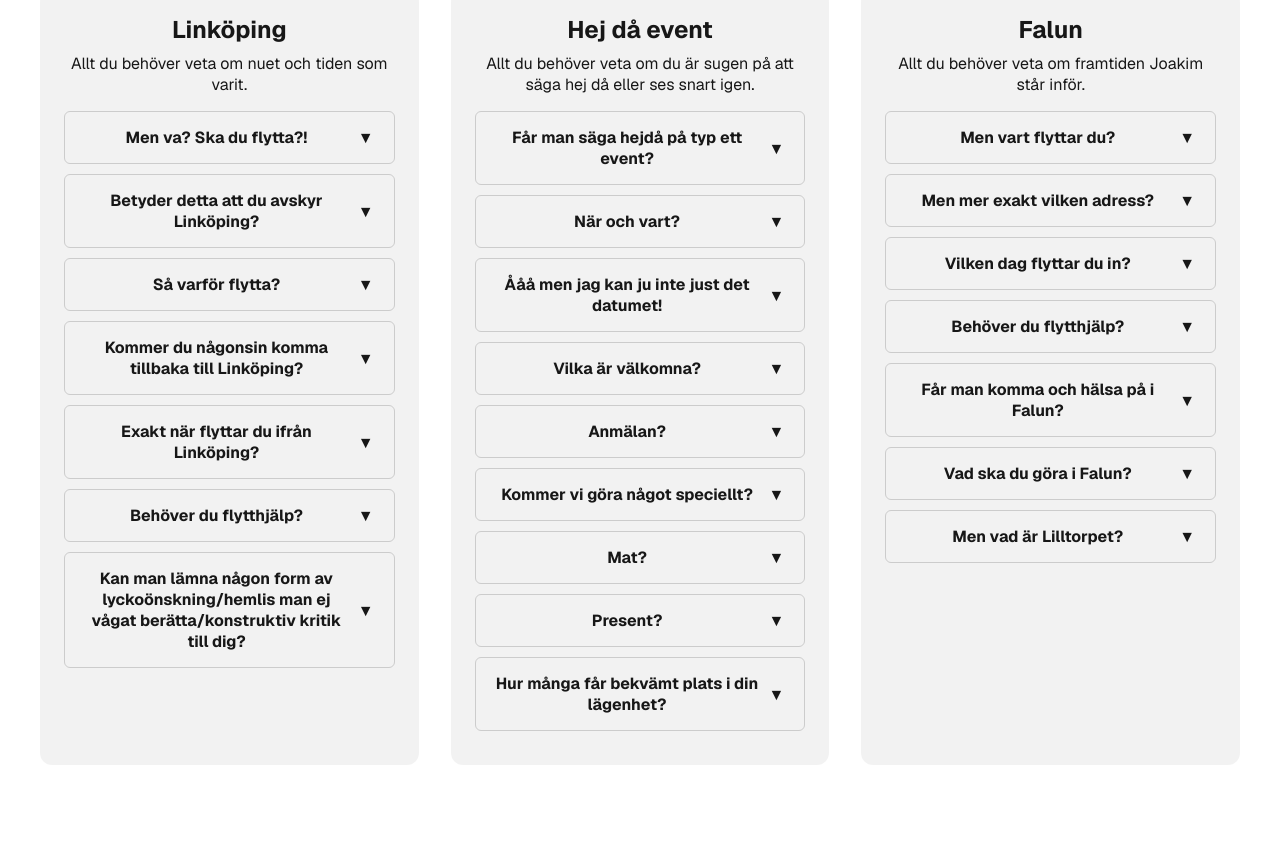
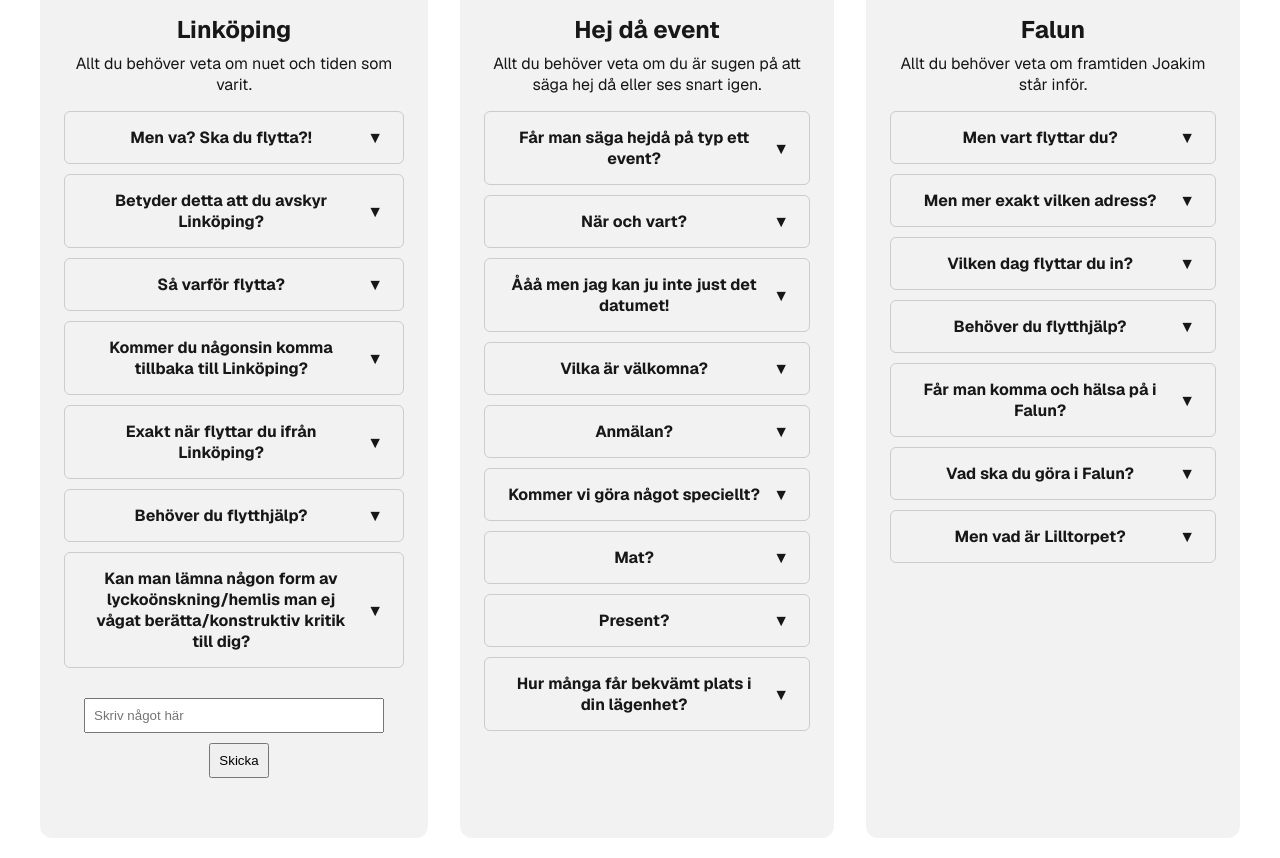
Before and after one commit to Jojoje/lamnaLinkoping, a Next.js app: page / in a window 1280 px wide. Shown: the part 1488-2346 px from the top of the page. Before the commit the page ends 2273 px from the top, so only its background shows below. Built offline with nearby package versions, Linux system fonts and the light colour scheme.

Commit message:
feat: feedback

```diff
--- a/app/faqInfo.tsx
+++ b/app/faqInfo.tsx
@@ -27,7 +27,7 @@ export const linkopingFaqData: FAQItem[] = [
   },
   {
     question: 'Kan man lämna någon form av lyckoönskning/hemlis man ej vågat berätta/konstruktiv kritik till dig?',
-    answer: 'Det kommer inom kort komma ett sådant anonymt formulär! (Eller ja det är tanken, lyncha mig inte om det inte kommer tack! :D)',
+    answer: 'JA! Precis här nedanför, helt anonymt! (Såvida du inte skriver ditt namn.)',
   },
 ];
 
@@ -46,7 +46,7 @@ export const partyFaqData: FAQItem[] = [
   },
   {
     question: 'Vilka är välkomna?',
-    answer: 'Kort och gott alla! Jag vill egentligen se alla jag har på något sätt sprungit på i Linköping, varje sig om vi träffades förra veckan eller om vi pratade någon gå på universitet men sen aldrig igen. +1:or eller annat sladask också varmt välkommna! Och ja även om jag inte sprungit på dig i Linköping är du också välkommen om du skulle råka vara sugen ändå. ^^',
+    answer: 'DU! Ja du! Ne men kort och gott alla! Jag vill egentligen se alla jag har på något sätt sprungit på i Linköping, varje sig om vi träffades förra veckan eller om vi pratade någon gå på universitet men sen aldrig igen. +1:or eller annat sladask också varmt välkommna! Och ja även om jag inte sprungit på dig i Linköping är du också välkommen om du skulle råka vara sugen ändå. ^^',
   },
   {
     question: 'Anmälan?',
--- /dev/null
+++ b/app/feedback.tsx
@@ -0,0 +1,39 @@
+
+import { useState } from 'react';
+
+export default function Feedback() {
+  const [text, setText] = useState('');
+  const [status, setStatus] = useState('');
+
+  const handleSubmit = async () => {
+    const res = await fetch('/api/feedback', {
+      method: 'POST',
+      headers: { 'Content-Type': 'application/json' },
+      body: JSON.stringify({ text }),
+    });
+
+    if (!res.ok) {
+        setStatus("Något gick fel, var god kontakta Joakim")
+    }
+    const data = await res.json();
+    setStatus(data.message);
+    setText('');
+  };
+
+  return (
+    <div style={{ padding: 20 }}>
+
+      <input
+        type="text"
+        value={text}
+        onChange={(e) => setText(e.target.value)}
+        placeholder="Skriv något här"
+        style={{ padding: 8, width: 300 }}
+      />
+      <button onClick={handleSubmit} style={{ marginLeft: 10, padding: 8, marginTop: 10 }}>
+        Skicka
+      </button>
+      <p>{status}</p>
+    </div>
+  );
+}
--- a/app/page.tsx
+++ b/app/page.tsx
@@ -4,6 +4,7 @@ import Image from "next/image";
 import styles from "./page.module.css";
 import { FaqAccordion } from "./faq";
 import { falunFaqData, linkopingFaqData, partyFaqData } from "./faqInfo";
+import Feedback from "./feedback";
 
 
 
@@ -38,6 +39,7 @@ export default function Home() {
             <h2>Linköping</h2>
             <p>Allt du behöver veta om nuet och tiden som varit.</p>
             <FaqAccordion items={linkopingFaqData} />
+            <Feedback/>
           </div>
           <div className={styles.column}>
             <h2>Hej då event</h2>
--- /dev/null
+++ b/pages/api/feedback.ts
@@ -0,0 +1,30 @@
+import { NextApiRequest, NextApiResponse } from 'next';
+import fs from 'fs';
+import path from 'path';
+
+const filePath = path.join(process.cwd(), 'data', 'feedback.json');
+
+export default function handler(req: NextApiRequest, res: NextApiResponse) {
+  if (req.method === 'POST') {
+    const { text } = req.body;
+
+    if (typeof text !== 'string' || !text.trim()) {
+      return res.status(400).json({ message: 'Var god skriv något :)' });
+    }
+
+    let data: string[] = [];
+
+    if (fs.existsSync(filePath)) {
+      const fileData = fs.readFileSync(filePath, 'utf8');
+      data = JSON.parse(fileData);
+    }
+
+    data.push(text);
+
+    fs.writeFileSync(filePath, JSON.stringify(data, null, 2));
+
+    return res.status(200).json({ message: 'Skickat och klart!' });
+  }
+
+  res.status(405).json({ message: 'Method not allowed' });
+}
```
Also changed, not shown: 1 other file (tests, documents, lock files or other folders).
